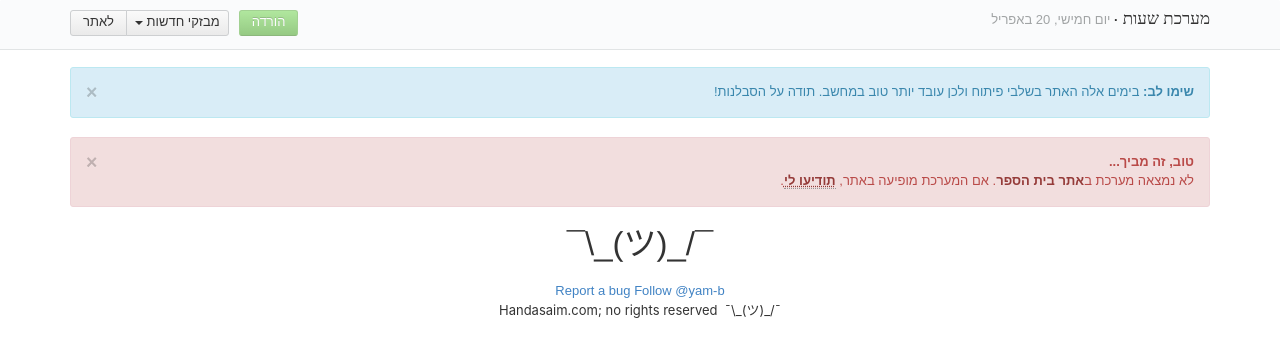
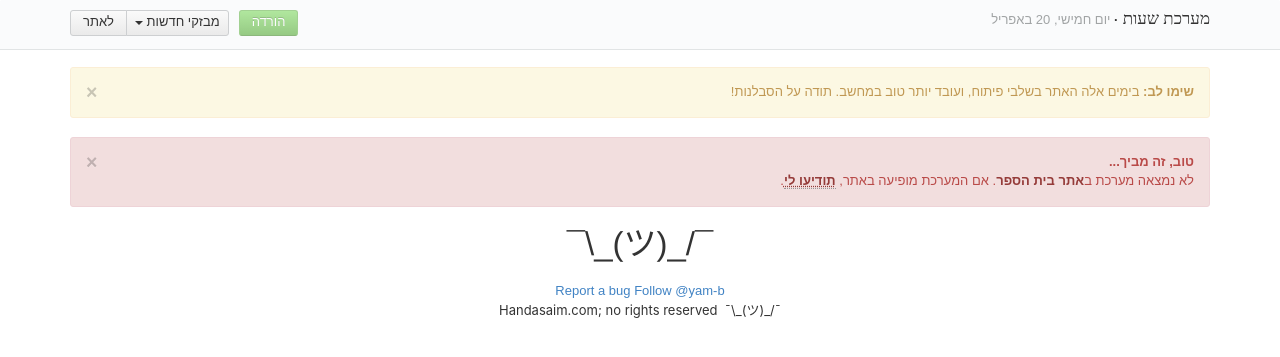
Before and after one commit to yam-b/handasaim.com, a Django app: page / in a window 1280 px wide. Shown: the top 357 px of the page. Run offline with Django 3.2, Linux system fonts and the light colour scheme; data that the repository does not hold is empty; some libraries are stand-ins or nearby versions; some web fonts are replaced.

Commit message:
modify alert

```diff
--- a/handaschedule/templates/handaschedule/index.html
+++ b/handaschedule/templates/handaschedule/index.html
@@ -87,9 +87,9 @@
     </div>
 </div>
 <div id='main' class='container' style='overflow-x: hidden; margin-bottom:0px;padding-bottom: 0px'>
-    <div class='alert alert-info'>
+    <div class='alert alert-warning'>
         <button type='button' class='close pull-left' data-dismiss='alert'>&times;</button>
-        <strong>שימו לב: </strong>בימים אלה האתר בשלבי פיתוח ולכן עובד יותר טוב במחשב. תודה על הסבלנות!
+        <strong>שימו לב: </strong>בימים אלה האתר בשלבי פיתוח, ועובד יותר טוב במחשב. תודה על הסבלנות!
     </div>
     {% if error %}
         <div class='alert alert-danger' style='direction:rtl'>
```
